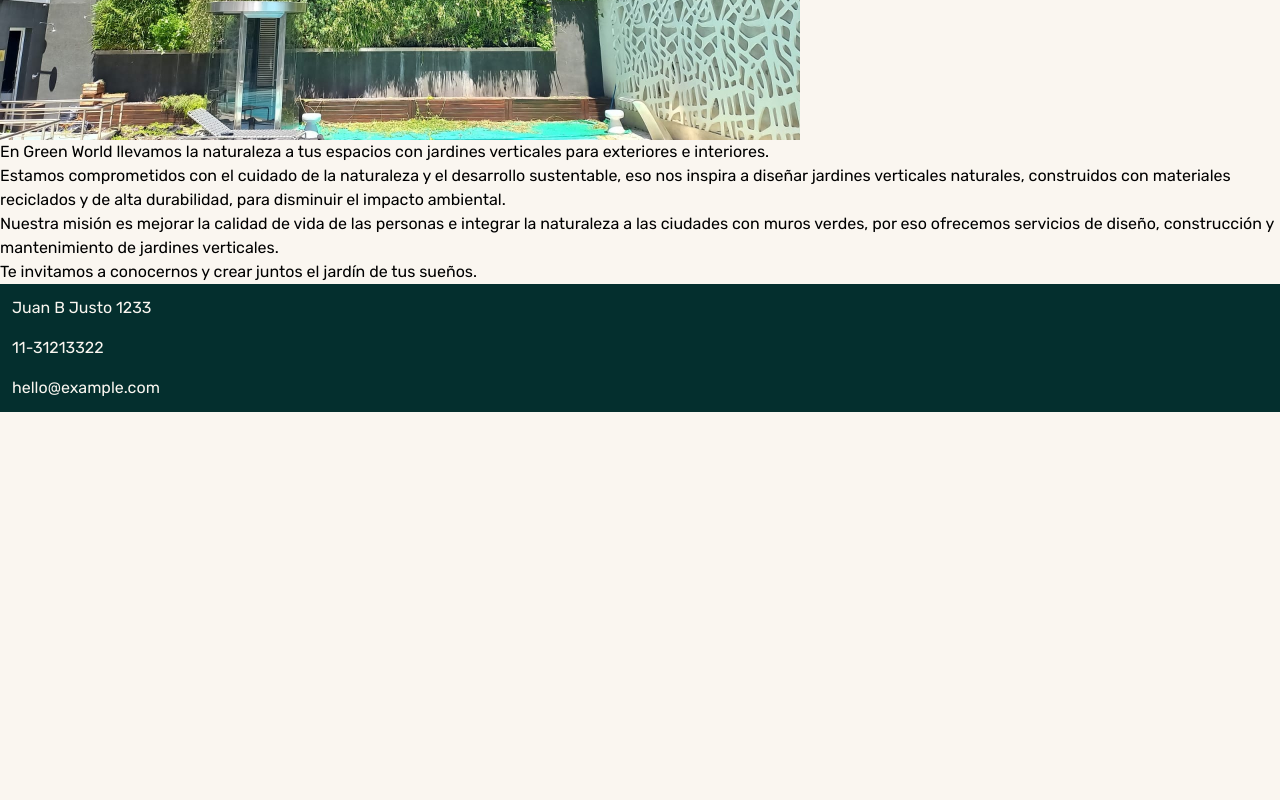
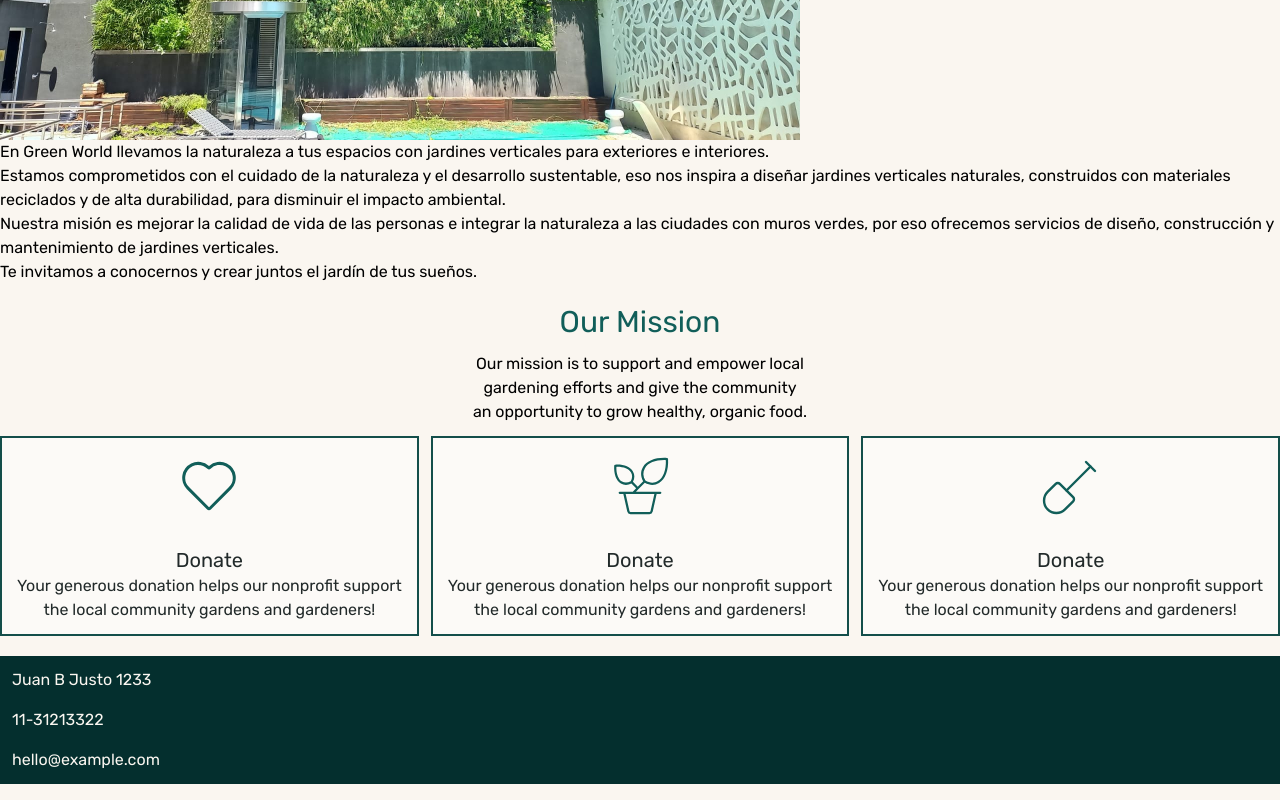
Before and after one commit to ivanFlor3s/greenworld, a Next.js app: page / in a window 1280 px wide. Shown: the part 422-1222 px from the top of the page. Before the commit the page ends 850 px from the top, so only its background shows below. Built offline with nearby package versions, Linux system fonts and the light colour scheme.

Commit message:
our mission + cards + icons

```diff
--- a/src/app/page.tsx
+++ b/src/app/page.tsx
@@ -1,17 +1,13 @@
 import Image from 'next/image';
+
+import { OurMission } from '../components/OurMission';
 
 export default function Home() {
     return (
         <div className="">
-
-            <Image
-                src="/images/green-world-home.jpeg"
-                alt="Green World"
-                width={800}
-                height={400}
-            />
+            <Image src="/images/green-world-home.jpeg" alt="Green World" width={800} height={400} />
             <p>
-                En Green World  llevamos la naturaleza a tus espacios con jardines verticales para exteriores e interiores.
+                En Green World llevamos la naturaleza a tus espacios con jardines verticales para exteriores e interiores.
                 <br />
                 Estamos comprometidos con el cuidado de la naturaleza y el desarrollo sustentable, eso nos inspira a diseñar jardines verticales naturales, construidos con materiales reciclados y de alta durabilidad, para
                 disminuir el impacto ambiental.
@@ -20,6 +16,10 @@ export default function Home() {
                 <br />
                 Te invitamos a conocernos y crear juntos el jardín de tus sueños.
             </p>
+
+            <section id="mission" className="text-center space-y-3 my-5">
+                <OurMission></OurMission>
+            </section>
         </div>
     );
 }
--- /dev/null
+++ b/src/components/OurMission.tsx
@@ -0,0 +1,31 @@
+import { PiPottedPlantThin } from 'react-icons/pi';
+import { CiHeart } from 'react-icons/ci';
+import { TbShovel } from "react-icons/tb";
+
+export const OurMission = () => {
+    return (
+        <>
+            <h1 className="text-teal-800 text-3xl"> Our Mission </h1>
+            <div>
+                <p className=" text-balance w-[40ch] mx-auto">Our mission is to support and empower local gardening efforts and give the community an opportunity to grow healthy, organic food.</p>
+            </div>
+            <div className="flex flex-row gap-3">
+                <div className="text-center border-2 border-teal-900 bg-background-200 text-text p-3">
+                    <CiHeart className="mx-auto text-7xl mb-6 text-teal-800" />
+                    <h3 className="text-xl">Donate</h3>
+                    <p>Your generous donation helps our nonprofit support the local community gardens and gardeners!</p>
+                </div>
+                <div className="text-center border-2 border-teal-900 bg-background-200 text-text p-3">
+                    <PiPottedPlantThin className="mx-auto text-7xl mb-6 text-teal-800" />
+                    <h3 className="text-xl">Donate</h3>
+                    <p>Your generous donation helps our nonprofit support the local community gardens and gardeners!</p>
+                </div>
+                <div className="text-center border-2 border-teal-900 bg-background-200 text-text p-3">
+                    <TbShovel className="mx-auto text-7xl mb-6 text-teal-800 stroke-[.8px]" />
+                    <h3 className="text-xl">Donate</h3>
+                    <p>Your generous donation helps our nonprofit support the local community gardens and gardeners!</p>
+                </div>
+            </div>
+        </>
+    );
+};
```
